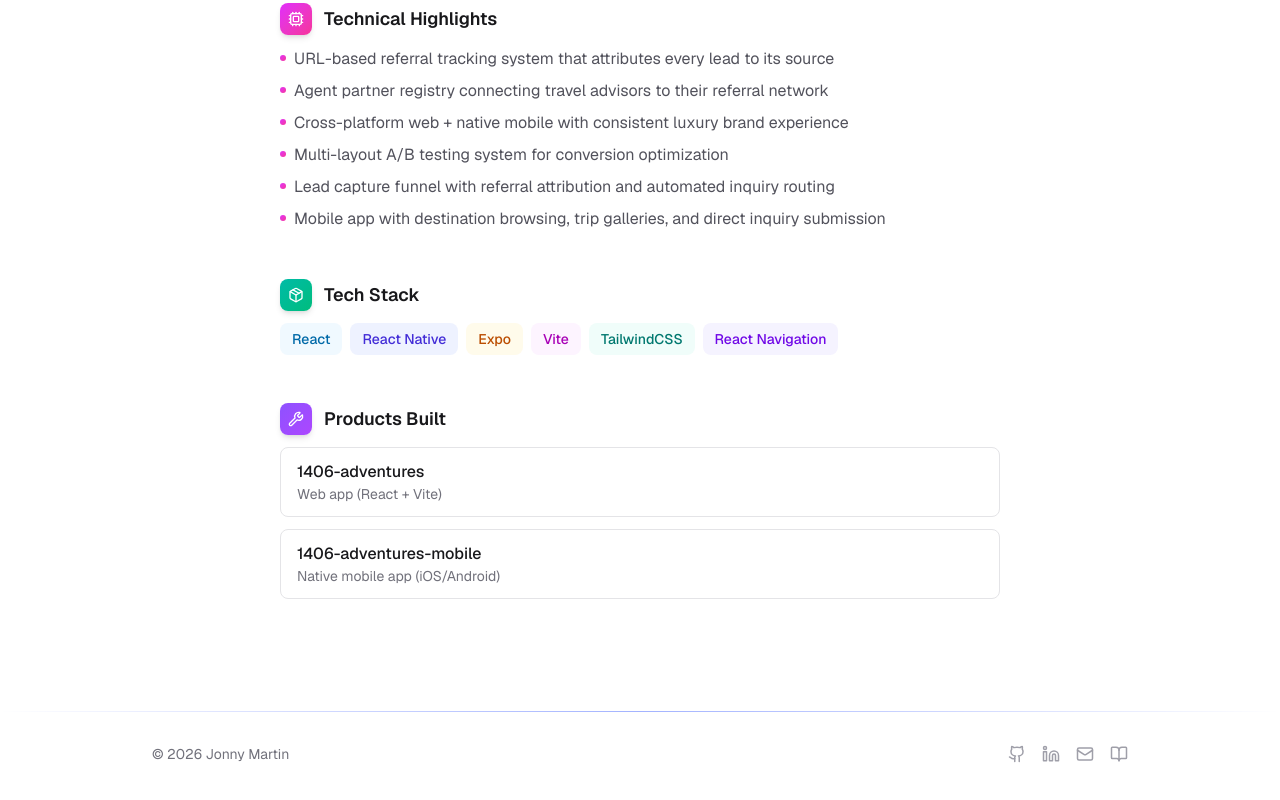
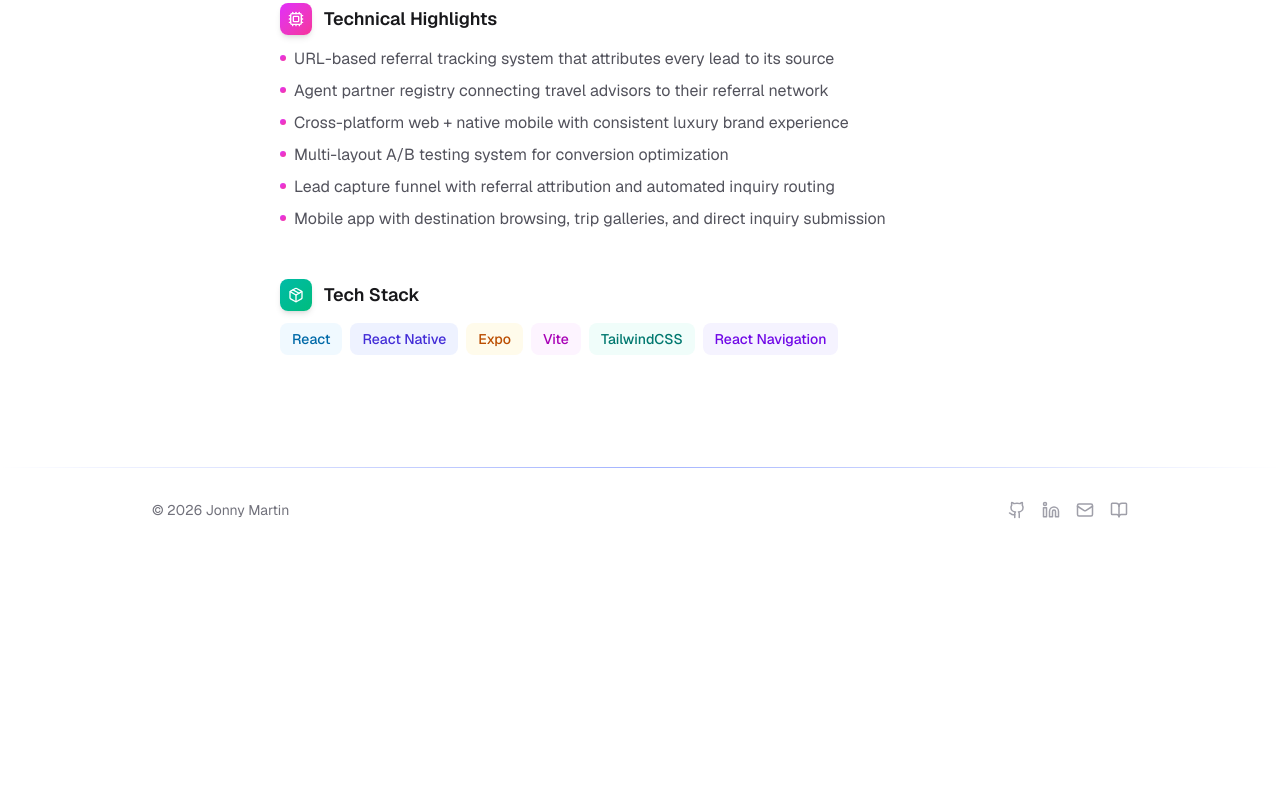
Before and after one commit to jonalexjames84/portfolio, a Next.js app: page /work/1406-adventures in a window 1280 px wide. Shown: the part 4804-5604 px from the top of the page. After the commit the page ends 5404 px from the top, so only its background shows below. Built offline with nearby package versions, Linux system fonts and the light colour scheme.

Commit message:
Remove Products Built section from all work detail pages
Co-Authored-By: Claude Opus 4.6 <noreply@anthropic.com>

```diff
--- a/src/app/work/[slug]/page.tsx
+++ b/src/app/work/[slug]/page.tsx
@@ -314,28 +314,6 @@ export default async function ProjectPage({
         </section>
       )}
 
-      {project.repos && project.repos.length > 0 && (
-        <section className="mb-12">
-          <SectionHeader icon={Wrench} title="Products Built" gradient="from-violet-500 to-purple-500" />
-          <div className="space-y-3">
-            {project.repos.map((repo) => (
-              <div
-                key={repo.name}
-                className="flex items-center gap-3 rounded-lg border border-zinc-200 px-4 py-3 dark:border-zinc-800"
-              >
-                <div>
-                  <p className="font-medium text-zinc-900 dark:text-zinc-100">
-                    {repo.name}
-                  </p>
-                  <p className="text-sm text-zinc-500 dark:text-zinc-400">
-                    {repo.role}
-                  </p>
-                </div>
-              </div>
-            ))}
-          </div>
-        </section>
-      )}
     </div>
   );
 }
```
